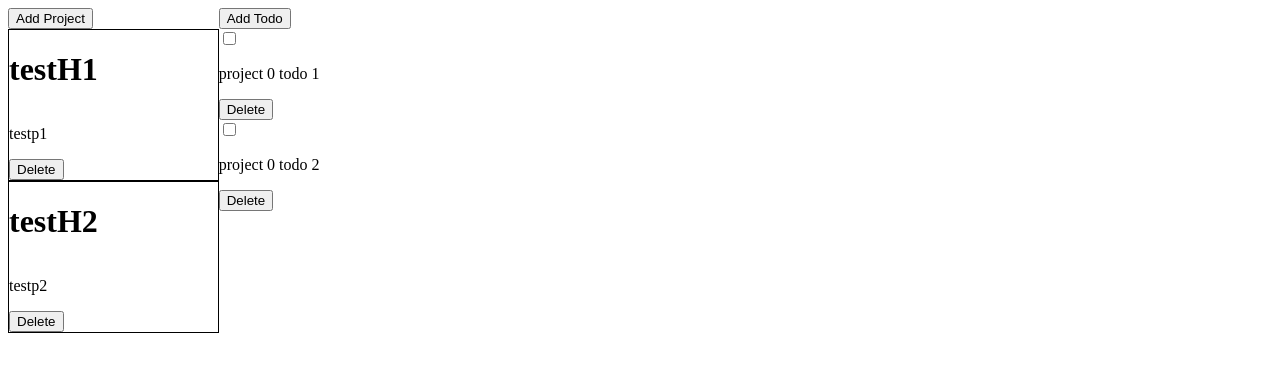
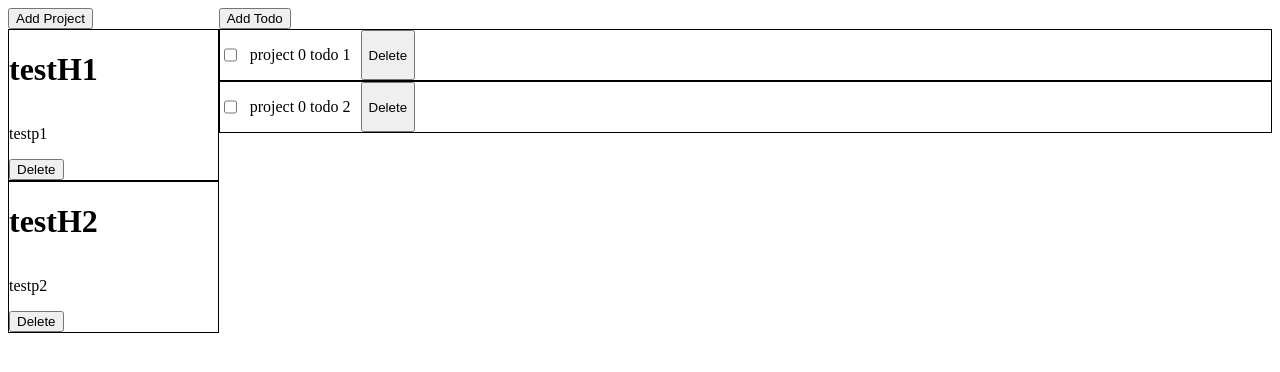
Before and after one commit to HopliteRPG/third-todo-list, a website built with webpack: page src/template.html in a window 1280 px wide. Built offline with nearby package versions, Linux system fonts and the light colour scheme.

Commit message:
added basic todo styling for convenience

```diff
--- a/src/styles.css
+++ b/src/styles.css
@@ -22,3 +22,12 @@
 .projectH1,.projectP{
     margin: 0;
 }
+
+/* todo html styling */
+.todoDiv{
+    border: black 1px solid;
+    cursor: pointer;
+    display: flex;
+    column-gap: 10px;
+
+}
```
